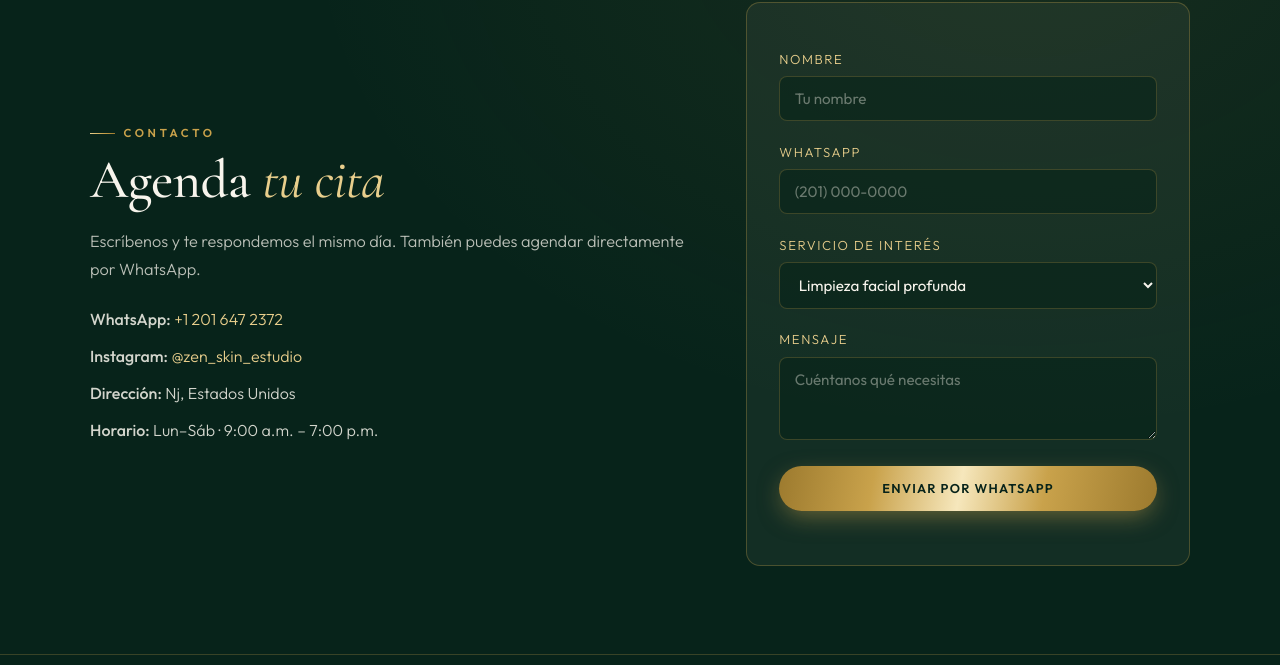
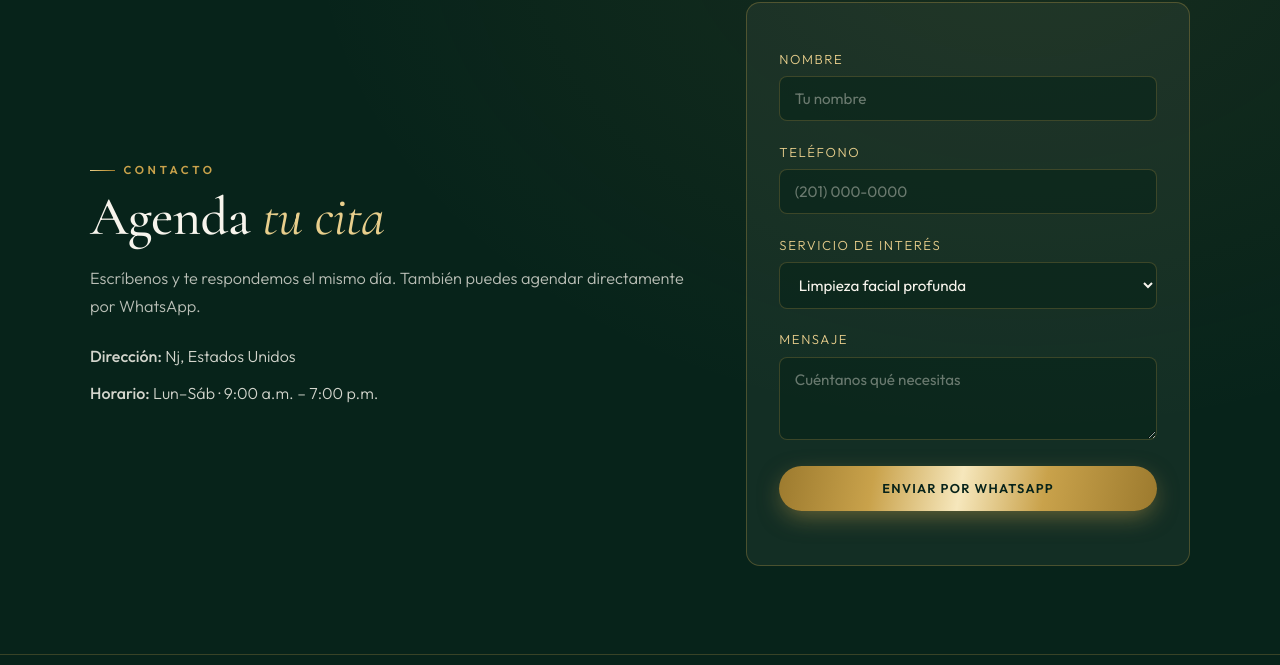
Before and after one commit to dfmh1026/Zenskin, a plain HTML site: page index.html in a window 1280 px wide. Shown: the part 2544-3209 px from the top of the page. Drawn offline with nearby package versions, Linux system fonts and the light colour scheme.

Commit message:
cambios en cita

```diff
--- a/index.html
+++ b/index.html
@@ -153,8 +153,6 @@
           <h2 class="on-dark">Agenda <span class="acento">tu cita</span></h2>
           <p class="on-dark-muted">Escríbenos y te respondemos el mismo día. También puedes agendar directamente por WhatsApp.</p>
           <ul class="contact-list">
-            <li><strong>WhatsApp:</strong> <a href="https://wa.me/12016472372" target="_blank" rel="noopener">+1 201 647 2372</a></li>
-            <li><strong>Instagram:</strong> <a href="https://www.instagram.com/zen_skin_estudio?igsh=aXE4Z3o2NWZ6NTJj" target="_blank" rel="noopener">@zen_skin_estudio</a></li>
             <li><strong>Dirección:</strong> Nj, Estados Unidos</li>
             <li><strong>Horario:</strong> Lun–Sáb · 9:00 a.m. – 7:00 p.m.</li>
           </ul>
@@ -162,7 +160,7 @@
         <form class="form" id="contactForm" novalidate>
           <label for="name">Nombre</label>
           <input type="text" id="name" name="name" placeholder="Tu nombre" required />
-          <label for="phone">WhatsApp</label>
+          <label for="phone">Teléfono</label>
           <input type="tel" id="phone" name="phone" placeholder="(201) 000-0000" required />
           <label for="service">Servicio de interés</label>
           <select id="service" name="service">
```
